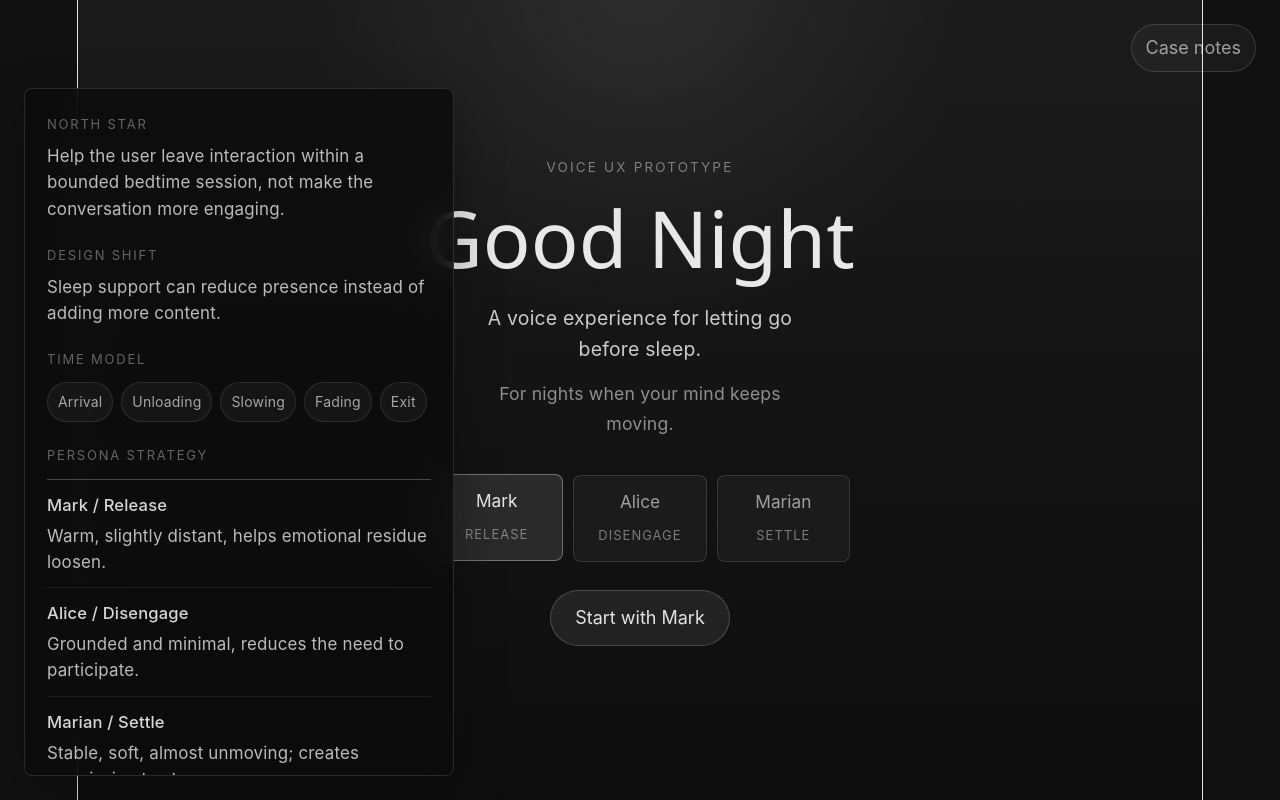
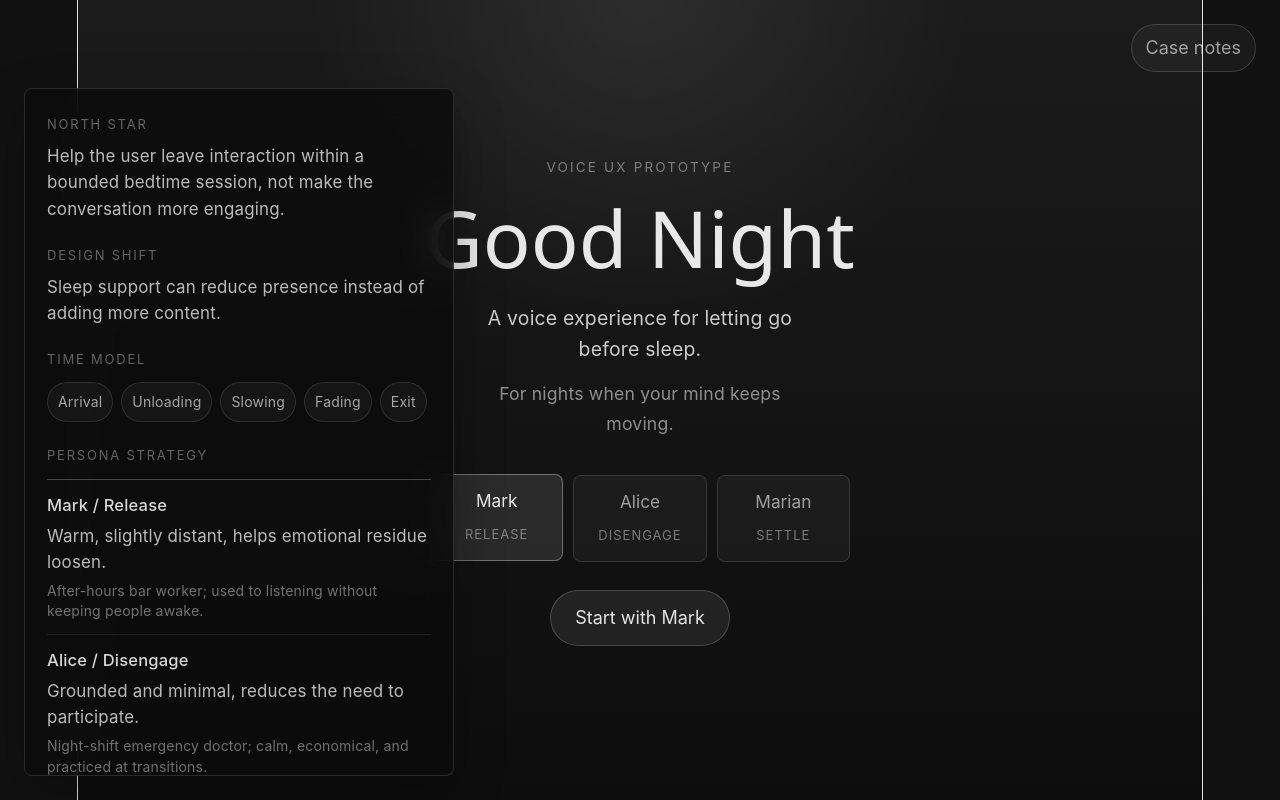
Before and after one commit to liujj0907-max/good-night-voice-experience, a React (Vite) app: page / in a window 1280 px wide. Both pictures are taken after a click on the button "Case notes". Built offline with nearby package versions, Linux system fonts and the light colour scheme.

Commit message:
Add persona temperament notes

```diff
--- a/src/App.css
+++ b/src/App.css
@@ -137,6 +137,14 @@ button {
   font-size: 0.92rem;
   font-weight: 500;
   color: rgba(255, 255, 255, 0.84);
+}
+
+.persona-note small {
+  display: block;
+  margin-top: 6px;
+  font-size: 0.78rem;
+  line-height: 1.45;
+  color: rgba(255, 255, 255, 0.42);
 }
 
 .screen {
--- a/src/App.jsx
+++ b/src/App.jsx
@@ -12,6 +12,8 @@ const PERSONAS = [
     sessionLine: "No need to reply.",
     sessionDescription: "Just listen for a while.",
     note: "Warm, slightly distant, helps emotional residue loosen.",
+    source:
+      "After-hours bar worker; used to listening without keeping people awake.",
   },
   {
     id: "alice",
@@ -21,6 +23,8 @@ const PERSONAS = [
     sessionLine: "You can stop participating now.",
     sessionDescription: "Let the words get shorter.",
     note: "Grounded and minimal, reduces the need to participate.",
+    source:
+      "Night-shift emergency doctor; calm, economical, and practiced at transitions.",
   },
   {
     id: "marian",
@@ -30,6 +34,8 @@ const PERSONAS = [
     sessionLine: "You can leave it here.",
     sessionDescription: "Nothing else needs to be held tonight.",
     note: "Stable, soft, almost unmoving; creates permission to stop.",
+    source:
+      "Elderly widow knitting at night in a small warm apartment; stillness as company.",
   },
 ];
 
@@ -213,6 +219,7 @@ function App() {
                     {persona.name} / {persona.role}
                   </strong>
                   <p>{persona.note}</p>
+                  <small>{persona.source}</small>
                 </article>
               ))}
             </div>
```
Also changed, not shown: 1 other file (tests, documents, lock files or other folders).
